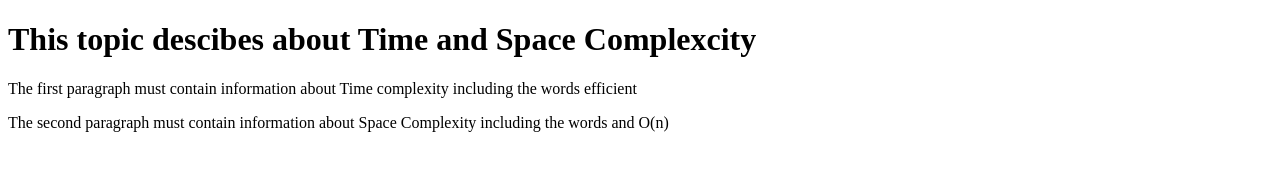
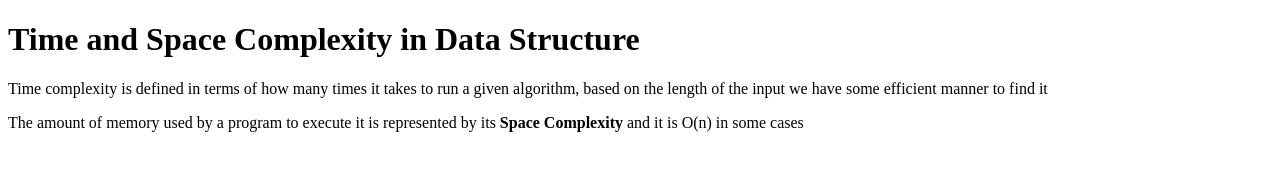
Before and after one commit to acciojob/time-and-space-complexity-Ayush-885868, a website: page main.html in a window 1280 px wide. Drawn offline with Linux system fonts and the light colour scheme.

Commit message:
created a submission

```diff
--- a/main.html
+++ b/main.html
@@ -10,11 +10,12 @@
 	<!-- the entire body must be written by student -->
     <script type="text/javascript" src="./script.js">
 </script>
-<h1>This topic descibes about Time and <b>Space Complexcity</b></h1>
-	<p>The first paragraph must contain information about Time complexity
-		including the words  efficient</p>
-	<p>The second paragraph must contain information about Space Complexity
-		including the words and O(n)</p>
+<h1>Time and Space Complexity in Data Structure</h1>
+	<p>Time complexity is defined in terms of how many times it
+		takes to run a given algorithm, based on the length of
+		the input we have some efficient manner to find it</p>
+	<p>The amount of memory used by a program to execute it is
+		represented by its <b>Space Complexity</b> and it is O(n) in some cases</p>
 
 </body>
 
```
